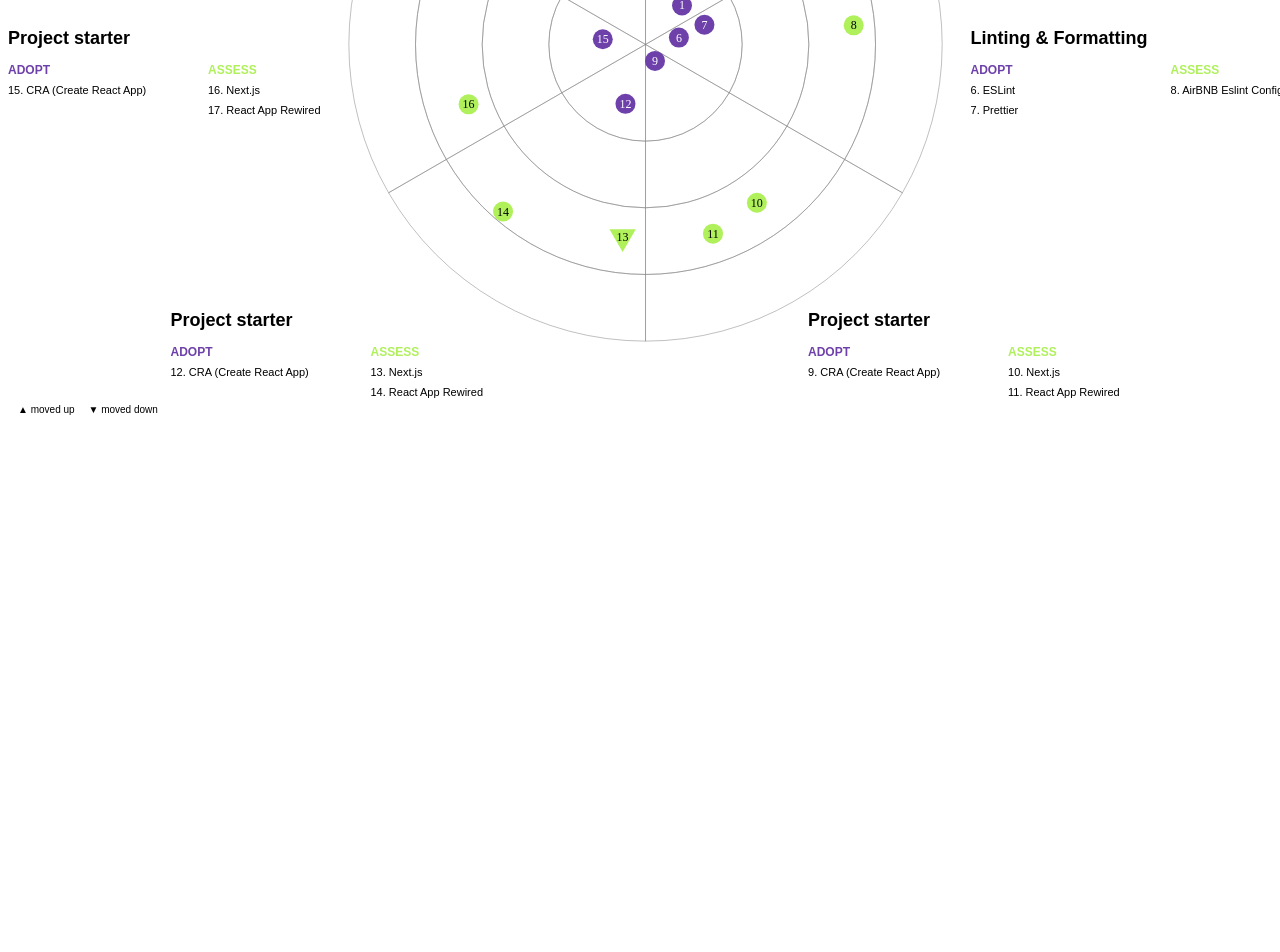
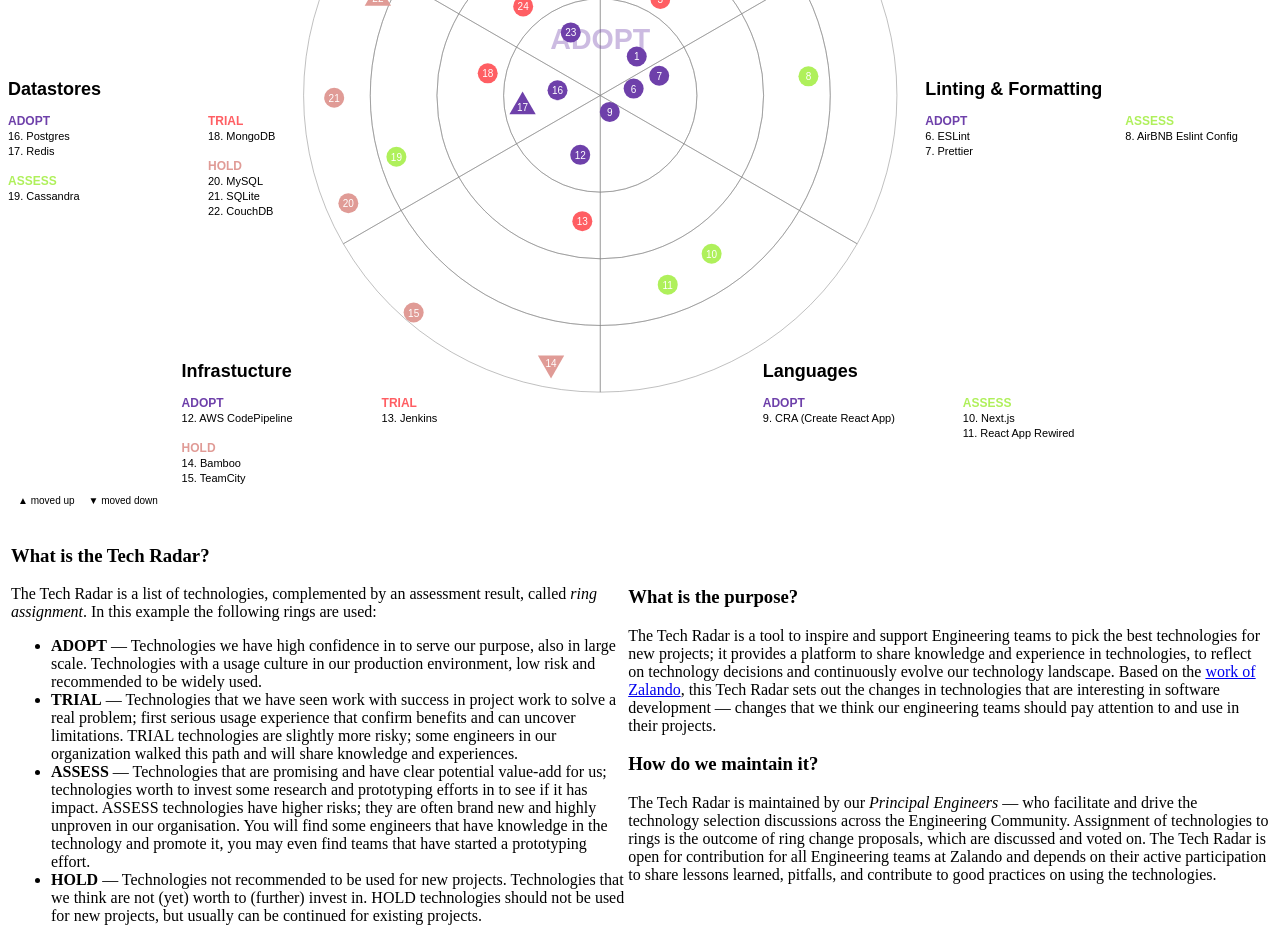
Before and after one commit to chrishrb/techradar, a React (Vite) app: page / in a window 1280 px wide. Shown: the part 409-1361 px from the top of the page. Before the commit the page ends 839 px from the top, so only its background shows below. Built offline with nearby package versions, Linux system fonts and the light colour scheme.

Commit message:
add example, fix minor bugs

```diff
--- a/lib/createTechradar.ts
+++ b/lib/createTechradar.ts
@@ -129,6 +129,10 @@
     .append("text")
     .style("pointer-events", "none")
     .attr("dy", 4)
+    .attr("font-family", "Arial, Helvetica")
+    .attr("font-size", "10px")
+    .attr("pointer-events", "none")
+    .attr("user-select", "none")
     .attr("text-anchor", "middle")
     .attr("fill", blip => vizData.rings[blip.ringIndex].textColor)
     .text(blip => blip.blipIndex);
@@ -171,8 +175,8 @@
       .text(vizData.slices[sliceIndex].name);
 
 
-    const dx = { left: 0, right: 200 };
-    const dy = { left: 30, right: 30 };
+    const leftCoords = { x: 0, y: 30 };
+    const rightCoords = { x: 200, y: 30 };
     let counter = 0;
     for (let ringIndex = 0; ringIndex < vizData.rings.length; ringIndex++) {
       if (vizData.blips.filter(blip => blip.sliceIndex === sliceIndex && blip.ringIndex === ringIndex).length === 0) {
@@ -185,8 +189,8 @@
         .attr("font-size", "12px")
         .attr("font-weight", "bold")
         .attr("fill", vizData.rings[ringIndex].color)
-        .attr("dx", counter % 2 === 0 ? dx.left : dx.right)
-        .attr("dy", counter % 2 === 0 ? dy.left : dy.right)
+        .attr("dx", counter % 2 === 0 ? leftCoords.x : rightCoords.x)
+        .attr("dy", counter % 2 === 0 ? leftCoords.y : rightCoords.y)
         .text(vizData.rings[ringIndex].name);
 
       labelsContainer
@@ -204,8 +208,15 @@
         .style("font-size", "11px")
         .attr("id", blip => `legendItem-${blip.blipIndex}`)
         .attr("fill", vizData.global.colorScheme)
-        .attr("dx", counter % 2 === 0 ? dx.left : dx.right)
-        .attr("dy", (_, idx) => (counter % 2 === 0 ? dy.left : dy.right) + ((idx + 1) * 20))
+        .attr("dx", counter % 2 === 0 ? leftCoords.x : rightCoords.x)
+        .attr("dy", () => {
+          const step = 15;
+          if (counter % 2 === 0) {
+            return leftCoords.y += step;
+          } else {
+            return rightCoords.y += step;
+          }
+        })
         .on("mouseover", (_, blip) => {
           highlightLegendItem(blip, vizData.rings[ringIndex].color)
 
@@ -222,11 +233,11 @@
         .text(blip => `${blip.blipIndex}. ${blip.name}`);
 
       if (counter % 2 === 0) {
-        dy.left += 60;
+        leftCoords.y += 30;
       } else {
-        dy.right += 80;
+        rightCoords.y += 30;
       }
-      counter++;
+      counter+=1;
     }
 
     // Position slice labels
@@ -242,7 +253,7 @@
 
   // footer
   techradar.append("text")
-    .attr("transform", `translate(10, ${bRect.height + 15})`)
+    .attr("transform", `translate(10, ${bRect.height + 20})`)
     .text("▲ moved up     ▼ moved down")
     .attr("xml:space", "preserve")
     .style("font-family", "Arial, Helvetica")
@@ -250,7 +261,7 @@
 
   // Position techradar and labels
   techradar
-    .attr("width", bRect.width).attr("height", bRect.height + 20)
+    .attr("width", bRect.width).attr("height", bRect.height + 25)
   container
     .attr("transform", `translate(${Math.abs(bRect.x)}, ${Math.abs(bRect.y)})`);
 
--- a/lib/generateTechradarVizData.ts
+++ b/lib/generateTechradarVizData.ts
@@ -5,8 +5,6 @@
   scaleSequential,
   interpolateRainbow,
 } from "d3";
-
-import { readableColor } from "polished";
 
 import {
   type TechradarData,
@@ -82,12 +80,10 @@
         .innerRadius(innerRadius)
         .outerRadius(outerRadius);
 
-      const color = sliceColorScale(ringIndex);
       const ring: TechradarRingVizData = {
         y: -outerRadius,
-        // TODO: use own color
-        color: color,
-        textColor: readableColor(color),
+        color: ringData.color ? ringData.color : sliceColorScale(ringIndex),
+        textColor: "white",
         ...ringData,
       };
 
@@ -109,7 +105,7 @@
     }
   );
 
-  const minBlipCenterDistance = blipRadius * 2;
+  const minBlipCenterDistance = blipRadius * 2.2;
 
   //generate VizData ({slices, areas, blips}) from combining data.slices with data.rings
   const slicesDerivedData = data.slices.reduce(
--- a/lib/types.ts
+++ b/lib/types.ts
@@ -12,6 +12,7 @@
 export type TechradarRingData = {
   id: string,
   name: string,
+  color?: string,
 };
 
 export type TechradarBlipData = {
--- a/src/App.tsx
+++ b/src/App.tsx
@@ -7,7 +7,7 @@
       { id: "adopt", name: "ADOPT" },
       { id: "trial", name: "TRIAL" },
       { id: "assess", name: "ASSESS" },
-      { id: "hold", name: "HOLD" },
+      { id: "hold", name: "HOLD", color: "#e09b96" },
     ],
     slices: [
       {
@@ -26,31 +26,36 @@
         },
       },
       {
-        name: "Project starter",
+        name: "Languages",
         blipsByRing: {
           adopt: [{ name: "CRA (Create React App)" }],
           assess: [{ name: "Next.js" }, { name: "React App Rewired" }],
         },
       },
       {
-        name: "Project starter",
+        name: "Infrastucture",
         blipsByRing: {
-          adopt: [{ name: "CRA (Create React App)" }],
-          assess: [{ name: "Next.js", state: TechradarBlipState.DOWN }, { name: "React App Rewired" }],
+          adopt: [{ name: "AWS CodePipeline" }],
+          trial: [{ name: "Jenkins" }],
+          hold: [{ name: "Bamboo", state: TechradarBlipState.DOWN }, { name: "TeamCity" }],
         },
       },
       {
-        name: "Project starter",
+        name: "Datastores",
         blipsByRing: {
-          adopt: [{ name: "CRA (Create React App)" }],
-          assess: [{ name: "Next.js" }, { name: "React App Rewired" }],
+          adopt: [{ name: "Postgres" }, { name: "Redis", state: TechradarBlipState.UP, url: "https://redis.io/" }],
+          trial: [{ name: "MongoDB" }],
+          assess: [{ name: "Cassandra" }],
+          hold: [{ name: "MySQL" }, { name: "SQLite" }, { name: "CouchDB", state: TechradarBlipState.UP }],
         },
       },
       {
-        name: "Project starter",
+        name: "Data Management",
         blipsByRing: {
-          adopt: [{ name: "CRA (Create React App)" }],
-          assess: [{ name: "Next.js" }, { name: "React App Rewired" }],
+          adopt: [{ name: "REST" }],
+          trial: [{ name: "GraphQL" }, { name: "Apollo Client" }],
+          assess: [{ name: "Falcor" }],
+          hold: [{ name: "SOAP", state: TechradarBlipState.DOWN }],
         },
       },
     ],
@@ -58,10 +63,45 @@
 
   return (
     <>
-      <div style={{width: "100%"}}>
-      <Techradar data={exampleData} options={{radarSize: 600}}/>
+      <div style={{ paddingLeft: "20px" }}>
+        <h1 style={{ fontFamily: "Arial, Helvetica", fontSize: "30px", fontWeight: "bold", marginBottom: "0px" }}>Tech Radar</h1>
+        <p style={{ fontFamily: "Arial, Helvetica", fontSize: "14px", color: "rgb(153, 153, 153)", marginTop: "0px" }}>2024.1</p>
+      </div>
+      <div style={{ width: "100%", paddingBottom: "10px" }}>
+        <Techradar data={exampleData} options={{ radarSize: 600 }} />
+      </div>
+      <table>
+        <tbody>
+          <tr>
+            <td>
+              <h3>What is the Tech Radar?</h3>
+              <p>
+                The Tech Radar is a list of technologies, complemented by an assessment result, called <em>ring assignment</em>. In this example the following rings are used:
+              </p>
 
-      </div>
+              <ul>
+                <li><strong>ADOPT</strong> &mdash; Technologies we have high confidence in to serve our purpose, also in large scale. Technologies with a usage culture in our production environment, low risk and recommended to be widely used.</li>
+                <li><strong>TRIAL</strong> &mdash; Technologies that we have seen work with success in project work to solve a real problem; first serious usage experience that confirm benefits and can uncover limitations. TRIAL technologies are slightly more risky; some engineers in our organization walked this path and will share knowledge and experiences.</li>
+                <li><strong>ASSESS</strong> &mdash; Technologies that are promising and have clear potential value-add for us; technologies worth to invest some research and prototyping efforts in to see if it has impact. ASSESS technologies have higher risks; they are often brand new and highly unproven in our organisation. You will find some engineers that have knowledge in the technology and promote it, you may even find teams that have started a prototyping effort.</li>
+                <li><strong>HOLD</strong> &mdash; Technologies not recommended to be used for new projects. Technologies that we think are not (yet) worth to (further) invest in. HOLD technologies should not be used for new projects, but usually can be continued for existing projects.</li>
+              </ul>
+
+            </td><td>
+
+              <h3>What is the purpose?</h3>
+
+              <p>
+                The Tech Radar is a tool to inspire and support Engineering teams to pick the best technologies for new projects; it provides a platform to share knowledge and experience in technologies, to reflect on technology decisions and continuously evolve our technology landscape. Based on the <a href="https://opensource.zalando.com/tech-radar/#"> work of Zalando</a>, this Tech Radar sets out the changes in technologies that are interesting in software development &mdash; changes that we think our engineering teams should pay attention to and use in their projects.
+              </p>
+
+              <h3>How do we maintain it?</h3>
+
+              <p>
+                The Tech Radar is maintained by our <em>Principal Engineers</em> &mdash; who facilitate and drive the technology selection discussions across the Engineering Community. Assignment of technologies to rings is the outcome of ring change proposals, which are discussed and voted on. The Tech Radar is open for contribution for all Engineering teams at Zalando and depends on their active participation to share lessons learned, pitfalls, and contribute to good practices on using the technologies.<br />
+              </p>
+            </td></tr>
+        </tbody>
+      </table>
     </>
   )
 }
```
